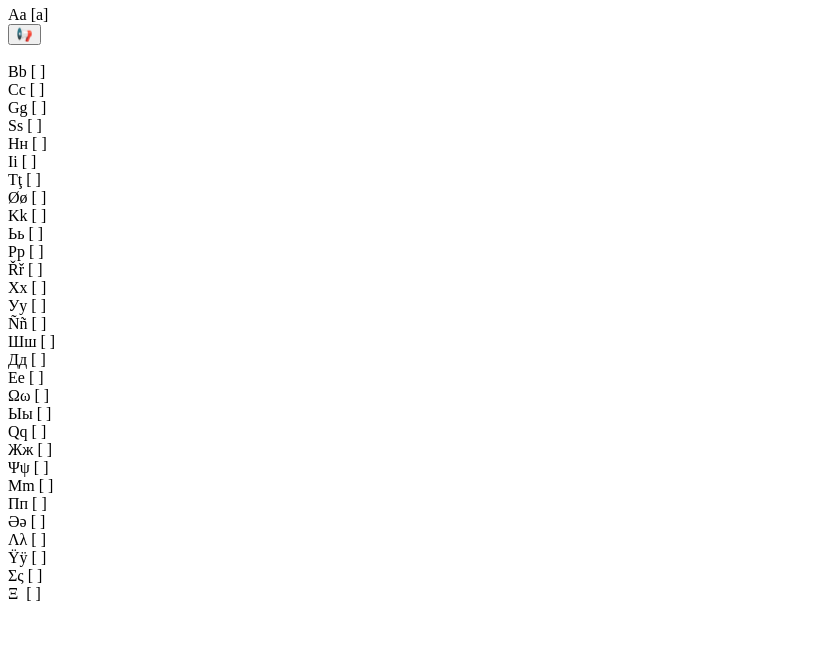
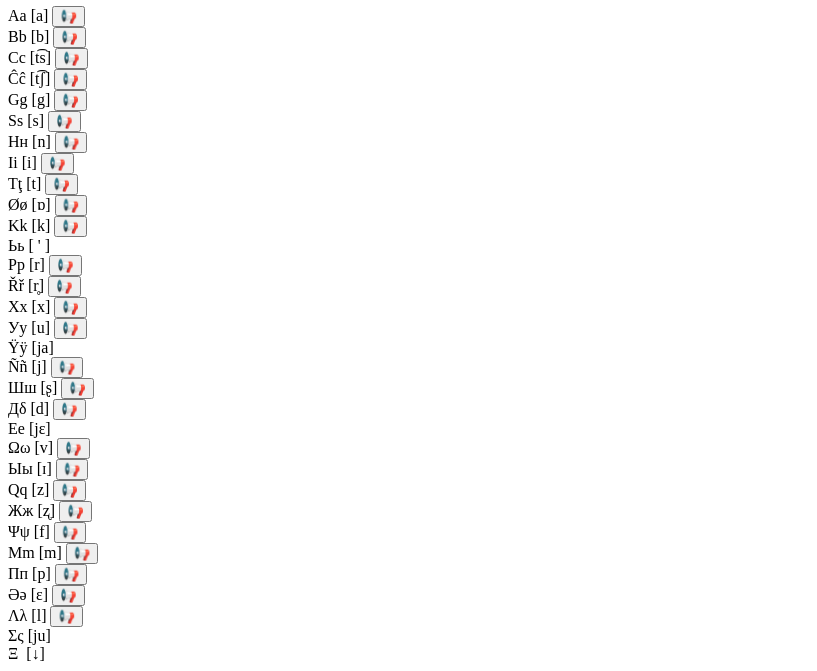
Before and after one commit to ArZarLordOfMango/elamep_language, a plain HTML site: page index.html in a window 1280 px wide. Shown: the part 158-829 px from the top of the page, without its empty margins (0-817 px from the left). Before the commit the page ends 800 px from the top, so only its background shows below. Drawn offline with Linux system fonts and the light colour scheme.

Commit message:
Update index.html

```diff
--- a/index.html
+++ b/index.html
@@ -8,48 +8,42 @@
 </head>
 <body>
 
-  <h1>Elamep language</h1>
+  <h1>Əλamep language</h1>
 
  <h1>Alphabet</h1>
 
-Aa [a] <div>
-        <button onclick="playSound()">📢</button>
-        <audio id="sound">
-            <source src="sound/Open_front_unrounded_vowel.ogg" type="audio/ogg">
-        </audio>
-    </div> <br>
-Bb [ ] <br>
-Cc [ ] <br>
-Gg [ ] <br>
-Ss [ ] <br>
-Нн [ ] <br>
-Іі [ ] <br>
-Tţ [ ] <br>
-Øø [ ] <br>
-Kk [ ] <br>
-Ьь [ ] <br>
-Рр  [ ] <br>
-Řř [ ] <br>
-Хх  [ ] <br>
-Уу  [ ] <br>
-Ññ  [ ] <br>
-Шш  [ ] <br>
-Дд  [ ] <br>
-Ее  [ ] <br>
-Ωω  [ ] <br>
-Ыы [ ] <br>
-Qq [ ] <br>
-Жж [ ] <br>
-Ψψ [ ] <br>
-Mm [ ] <br>
-Пп [ ] <br>
-Əə [ ] <br>
-Λλ [ ] <br>
-Ÿÿ [ ] <br>
-Σς [ ] <br>
-Ξ  [ ] <br>
-
-
+Aa [a] <button class="sound-button" data-sound="https://upload.wikimedia.org/wikipedia/commons/6/65/Open_front_unrounded_vowel.ogg" onclick="playSound(this)">📢</button> <br>
+Bb [b] <button class="sound-button" data-sound="https://upload.wikimedia.org/wikipedia/commons/2/2c/Voiced_bilabial_plosive.ogg" onclick="playSound(this)">📢</button> <br>
+Cc [t͡s] <button class="sound-button" data-sound="https://upload.wikimedia.org/wikipedia/commons/9/9d/Voiceless_alveolar_sibilant_affricate.oga" onclick="playSound(this)">📢</button> <br>
+Ĉĉ [t͡ʃ] <button class="sound-button" data-sound="https://upload.wikimedia.org/wikipedia/commons/9/97/Voiceless_palato-alveolar_affricate.ogg" onclick="playSound(this)">📢</button> <br>
+Gg [g] <button class="sound-button" data-sound="https://upload.wikimedia.org/wikipedia/commons/1/12/Voiced_velar_plosive_02.ogg" onclick="playSound(this)">📢</button> <br>
+Ss [s] <button class="sound-button" data-sound="https://upload.wikimedia.org/wikipedia/commons/a/ac/Voiceless_alveolar_sibilant.ogg" onclick="playSound(this)">📢</button> <br>
+Нн [n] <button class="sound-button" data-sound="https://upload.wikimedia.org/wikipedia/commons/2/29/Alveolar_nasal.ogg" onclick="playSound(this)">📢</button> <br>
+Іі [i] <button class="sound-button" data-sound="https://upload.wikimedia.org/wikipedia/commons/9/91/Close_front_unrounded_vowel.ogg" onclick="playSound(this)">📢</button> <br>
+Tţ [t] <button class="sound-button" data-sound="https://upload.wikimedia.org/wikipedia/commons/0/02/Voiceless_alveolar_plosive.ogg" onclick="playSound(this)">📢</button> <br>
+Øø [ɒ] <button class="sound-button" data-sound="https://upload.wikimedia.org/wikipedia/commons/3/31/PR-open_back_rounded_vowel.ogg" onclick="playSound(this)">📢</button> <br>
+Kk [k] <button class="sound-button" data-sound="https://upload.wikimedia.org/wikipedia/commons/e/e3/Voiceless_velar_plosive.ogg" onclick="playSound(this)">📢</button> <br>
+Ьь [ ' ] <br>
+Рр  [r] <button class="sound-button" data-sound="https://upload.wikimedia.org/wikipedia/commons/c/ce/Alveolar_trill.ogg" onclick="playSound(this)">📢</button> <br>
+Řř [r̥] <button class="sound-button" data-sound="https://upload.wikimedia.org/wikipedia/commons/1/1e/Voiceless_alveolar_trill.ogg" onclick="playSound(this)">📢</button> <br>
+Хх  [х] <button class="sound-button" data-sound="https://upload.wikimedia.org/wikipedia/commons/0/0f/Voiceless_velar_fricative.ogg" onclick="playSound(this)">📢</button> <br>
+Уу  [u] <button class="sound-button" data-sound="https://upload.wikimedia.org/wikipedia/commons/5/5d/Close_back_rounded_vowel.ogg" onclick="playSound(this)">📢</button> <br>
+Ÿÿ [ja] <br>
+Ññ  [j] <button class="sound-button" data-sound="https://upload.wikimedia.org/wikipedia/commons/e/e8/Palatal_approximant.ogg" onclick="playSound(this)">📢</button> <br>
+Шш  [ʂ] <button class="sound-button" data-sound="https://upload.wikimedia.org/wikipedia/commons/b/b1/Voiceless_retroflex_sibilant.ogg" onclick="playSound(this)">📢</button> <br>
+Дδ  [d] <button class="sound-button" data-sound="https://upload.wikimedia.org/wikipedia/commons/0/01/Voiced_alveolar_plosive.ogg" onclick="playSound(this)">📢</button> <br>
+Ее  [jε] <br>
+Ωω  [v] <button class="sound-button" data-sound="https://upload.wikimedia.org/wikipedia/commons/4/42/Voiced_labio-dental_fricative.ogg" onclick="playSound(this)">📢</button> <br>
+Ыы [ɪ] <button class="sound-button" data-sound="https://upload.wikimedia.org/wikipedia/commons/4/4c/Near-close_near-front_unrounded_vowel.ogg" onclick="playSound(this)">📢</button> <br>
+Qq [z] <button class="sound-button" data-sound="https://upload.wikimedia.org/wikipedia/commons/c/c0/Voiced_alveolar_sibilant.ogg" onclick="playSound(this)">📢</button> <br>
+Жж [ʐ] <button class="sound-button" data-sound="https://upload.wikimedia.org/wikipedia/commons/7/7f/Voiced_retroflex_sibilant.ogg" onclick="playSound(this)">📢</button> <br>
+Ψψ [f] <button class="sound-button" data-sound="https://upload.wikimedia.org/wikipedia/commons/c/c7/Voiceless_labio-dental_fricative.ogg" onclick="playSound(this)">📢</button> <br>
+Mm [m] <button class="sound-button" data-sound="https://upload.wikimedia.org/wikipedia/commons/a/a9/Bilabial_nasal.ogg" onclick="playSound(this)">📢</button> <br>
+Пп [p] <button class="sound-button" data-sound="https://upload.wikimedia.org/wikipedia/commons/5/51/Voiceless_bilabial_plosive.ogg" onclick="playSound(this)">📢</button> <br>
+Əə [ε] <button class="sound-button" data-sound="https://upload.wikimedia.org/wikipedia/commons/7/71/Open-mid_front_unrounded_vowel.ogg" onclick="playSound(this)">📢</button> <br>
+Λλ [l] <button class="sound-button" data-sound="https://upload.wikimedia.org/wikipedia/commons/b/bc/Alveolar_lateral_approximant.ogg" onclick="playSound(this)">📢</button> <br>
+Σς [ju] <br>
+Ξ  [↓]
 
   </body>
 </html>
```
